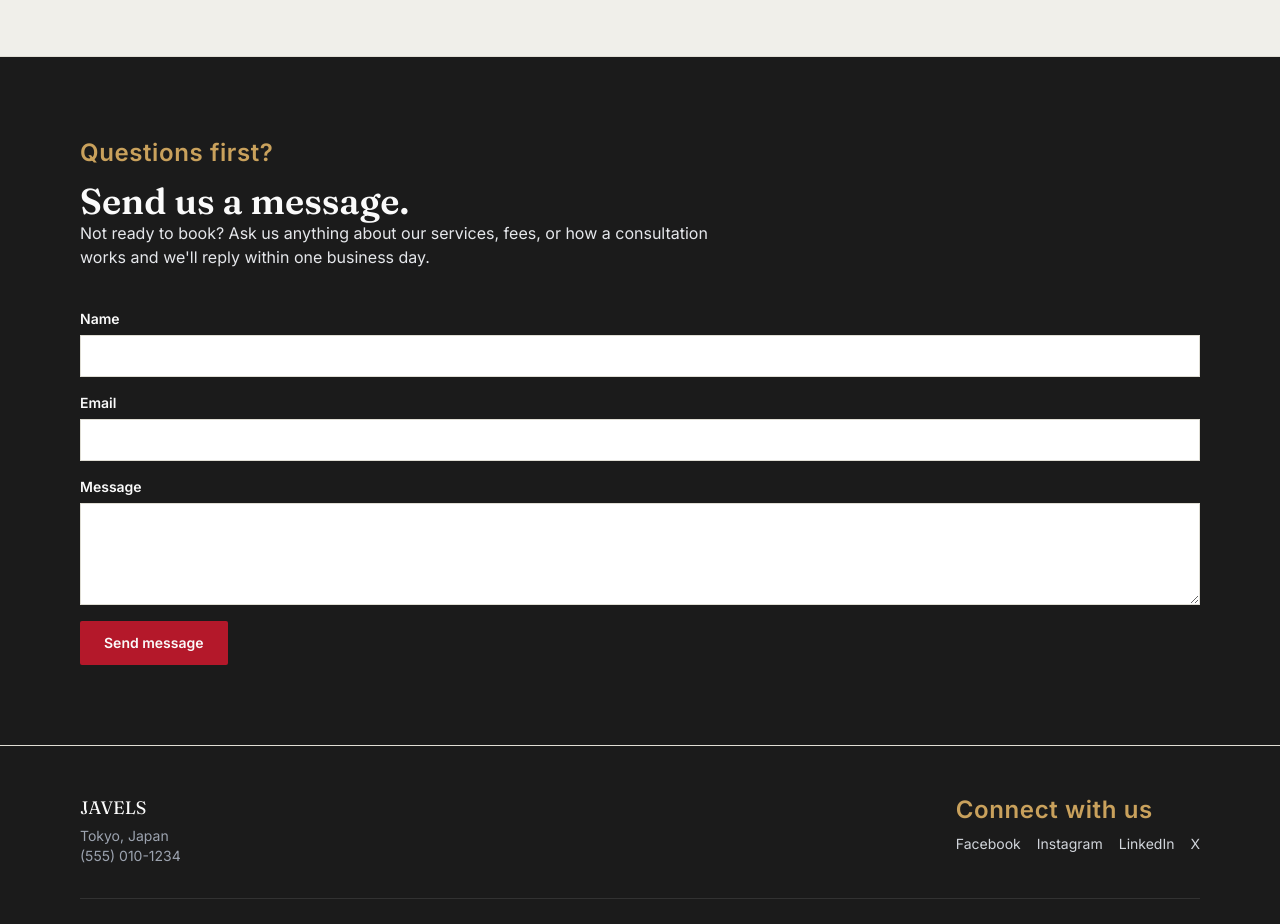
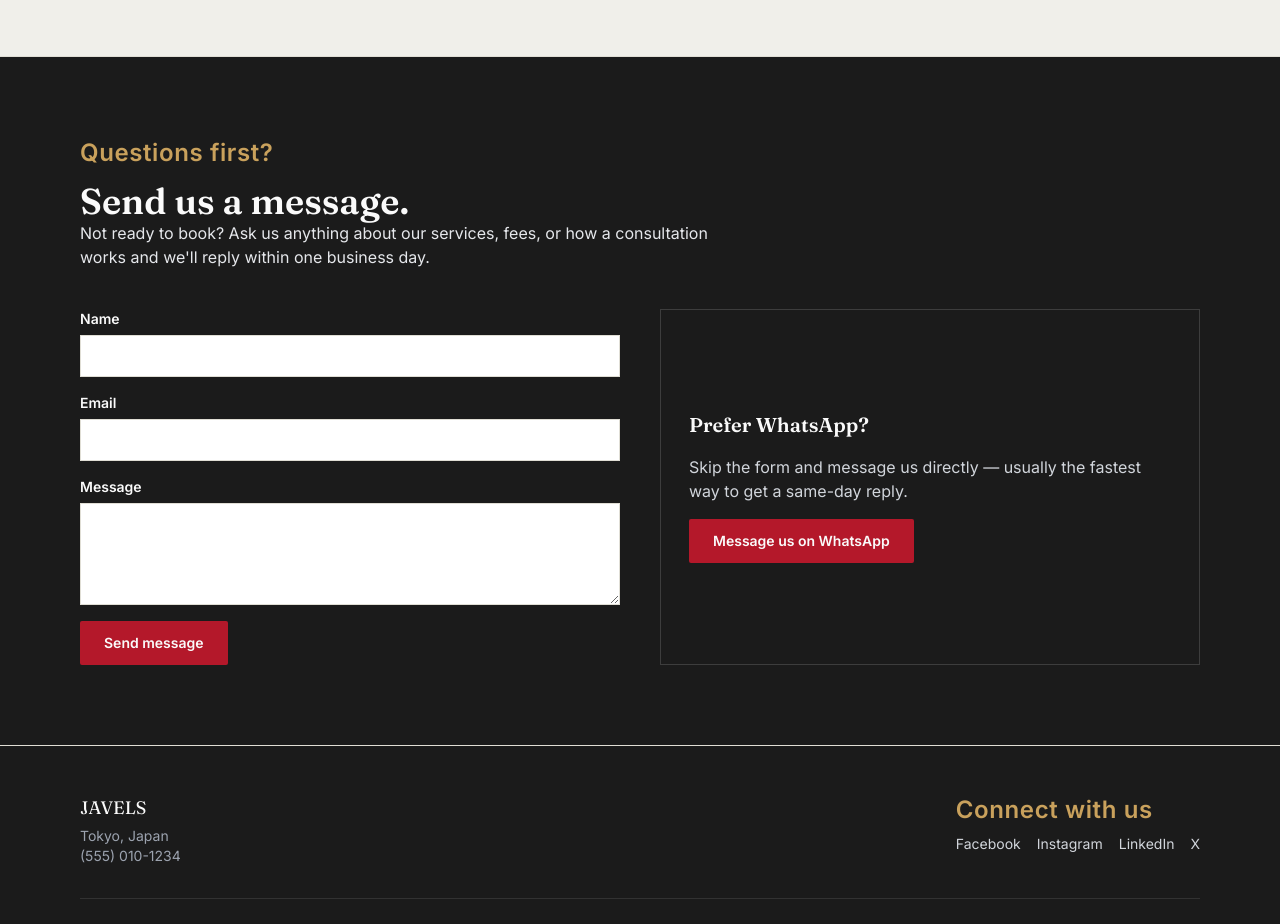
Before and after one commit to technicpro2010-lab/Afghanyouth, a React (Vite) app: page / in a window 1280 px wide. Shown: the part 4660-5584 px from the top of the page. Built offline with nearby package versions, Linux system fonts and the light colour scheme.

Commit message:
contact changed

```diff
--- a/src/components/Contact.jsx
+++ b/src/components/Contact.jsx
@@ -12,7 +12,7 @@ export default function Contact() {
 
   return (
     <section id="contact" className="section bg-navy-900">
-      <div className="section-inner grid grid-cols-1 gap-10">
+      <div className="section-inner flex flex-col gap-10">
         <div>
           <span className="eyebrow text-gold-light">Questions first?</span>
           <h2 className="text-paper">Send us a message.</h2>
@@ -22,6 +22,8 @@ export default function Contact() {
           </p>
         </div>
 
+        <div className="grid grid-cols-1 md:grid-cols-2 gap-10">
+          {/* Left: contact form */}
           <div>
             {sent ? (
               <p className="text-gold-light">
@@ -63,6 +65,24 @@ export default function Contact() {
               </form>
             )}
           </div>
+
+          {/* Right: direct WhatsApp contact */}
+          <div className="border border-white/15 p-7 flex flex-col items-start gap-4 justify-center">
+            <h3 className="text-paper">Prefer WhatsApp?</h3>
+            <p className="text-gray-300">
+              Skip the form and message us directly — usually the fastest way
+              to get a same-day reply.
+            </p>
+
+             <a href="https://wa.me/819012345678"
+              target="_blank"
+              rel="noopener noreferrer"
+              className="btn btn-primary"
+            >
+              Message us on WhatsApp
+            </a>
+          </div>
+        </div>
       </div>
     </section>
   )
```
Lines whose indentation alone changed are shown as unchanged.
